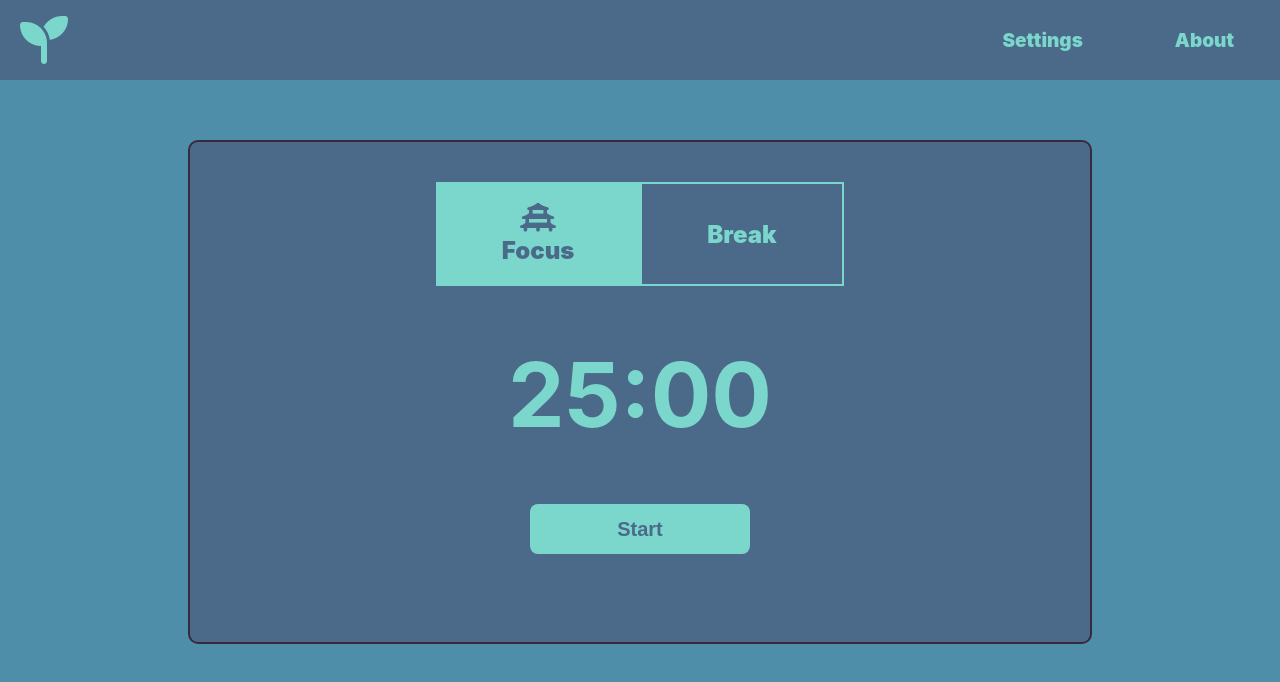
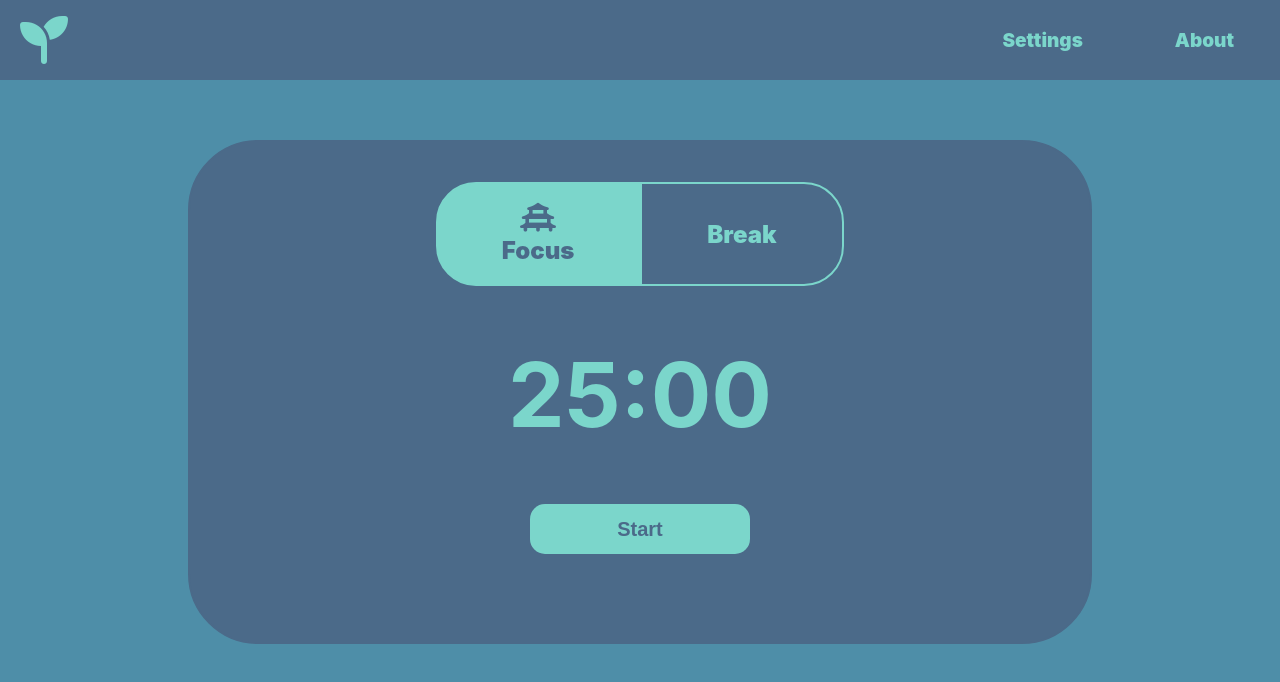
Before and after one commit to Vnnxy/Pomodoro, a React (Create React App) app: page / in a window 1280 px wide. Shown: the top 682 px of the page. Built offline with nearby package versions, Linux system fonts and the light colour scheme.

Commit message:
Design changes

```diff
--- a/src/App.js
+++ b/src/App.js
@@ -29,11 +29,6 @@ const handleSettingsOpener = ()  =>{
   toogleSettingsOpen(!settingsOpen);
 }
 
-
-const changeMode = (event) =>{
-  setMode(event.target.value);
-}
-
 const settingProps = {
   settingsOpen:settingsOpen,
   workMinutes : workMinutes,
@@ -61,7 +56,7 @@ return (
       <NavMenu handleSettingsOpener= {handleSettingsOpener} ref={ref2}/>
       <SettingsMenu {...settingProps} ref={ref1}/>
 
-      <Timer min={currentTime} mode={currentMode} setMode={setMode} changeMode={changeMode}/>
+      <Timer min={currentTime} mode={currentMode} setMode={setMode}/>
   </div>
 );
 
--- a/src/Components/ModeSelector.js
+++ b/src/Components/ModeSelector.js
@@ -1,16 +1,29 @@
 import '../Styles/ModeSelectorStyles.css'
 
-const ModeSelector = ({changeMode}) =>{
+const ModeSelector = ({setBreakChecked, setFocusChecked, focusIsChecked, breakIsChecked, setMode}) =>{
+
+    const handleModeAndCheck = (event) =>{
+        setMode(event.target.value)
+        if(event.target.value === "FOCUS"){
+            setBreakChecked(false)
+            setFocusChecked(true)
+        }
+        else{
+            setBreakChecked(true)
+            setFocusChecked(false)
+        }
+    }
+
     return(
         <div className="mode-wrapper">
             <label for="input-focus" id="label-focus">
-            <input value="FOCUS" id="input-focus"type="radio" name="choice-radio" onChange={changeMode} defaultChecked="checked"/>
+            <input value="FOCUS" id="input-focus"type="radio" name="choice-radio" onChange={handleModeAndCheck} checked={focusIsChecked}/>
             <div className="focus box">
                 <span>Focus</span>
             </div>
             </label>
             <label for="input-break" id="label-break">
-            <input value="BREAK" id="input-break"type="radio" name="choice-radio" onChange={changeMode}/>
+            <input value="BREAK" id="input-break"type="radio" name="choice-radio" onChange={handleModeAndCheck} checked={breakIsChecked}/>
             <div className="break box">
                 <span>Break</span>
             </div>
--- a/src/Components/SettingsMenu.js
+++ b/src/Components/SettingsMenu.js
@@ -48,14 +48,14 @@ const TimeMenu = ({workMinutes, breakMinutes, handleBreakMinChange, handleWorkMi
                 <h1 className='title-submenu'>Time:</h1>
             </div>
             <div className='sub-menu-section'>
-                <h2>Focus Time:</h2>
+                <h2>Focus:</h2>
                 <span>
                     <input type='number'defaultValue={workMinutes} onChange={handleWorkMinChange} placeholder='Focus mode duration' className='balloon' min='1'/>
                     <label for="Minutes">Minutes</label>
                 </span>
             </div>
             <div className='sub-menu-section'>
-                <h2>Break Time:</h2>
+                <h2>Break:</h2>
                 <span>
                     <input type='number'defaultValue={breakMinutes} onChange={handleBreakMinChange} placeholder='Break mode duration' className='balloon' min='1'/>
                     <label for="Minutes">Minutes</label>
--- a/src/Components/Timer.js
+++ b/src/Components/Timer.js
@@ -3,7 +3,7 @@ import ModeSelector from "./ModeSelector";
 
 import '../Styles/TimerStyles.css'
 
-const Timer = ({min, mode,setMode, changeMode}) =>{
+const Timer = ({min, mode,setMode}) =>{
     //The minutes that will change.
     var minutes = min;
     //The time that is displayed in the Timer
@@ -99,18 +99,25 @@ const Timer = ({min, mode,setMode, changeMode}) =>{
                     countdown(minutes-1, sec)
                 }
                 else{
-                    console.log("Time is Up")
                     //setFinish(true);
-                    if(mode==="FOCUS")
+                    if(mode==="FOCUS"){
                         setMode("BREAK")
-                    else
+                        setBreakChecked(true);
+                        setFocusChecked(false);
+                    }
+                    else{
                         setMode("FOCUS")
+                        setBreakChecked(false);
+                        setFocusChecked(true);
+                    }
                     countdown(min, 60)
                 }
             }
         }
         tick()
         }
+    const [focusIsChecked, setFocusChecked] = useState(true);
+    const [breakIsChecked, setBreakChecked] = useState(false);
 
     /**
      * Button handler for pausing, starting and resuming.
@@ -137,7 +144,7 @@ const Timer = ({min, mode,setMode, changeMode}) =>{
     return(
         <div className="main-container">
             <div className="mode-cont">
-                <ModeSelector changeMode={changeMode}/>
+                <ModeSelector setFocusChecked={setFocusChecked} setBreakChecked={setBreakChecked} focusIsChecked={focusIsChecked} breakIsChecked={breakIsChecked} setMode={setMode}/>
             </div>
             <div className="timer-container">
                 <div className="timestamp-cont">{time}</div>
--- a/src/Styles/ModeSelectorStyles.css
+++ b/src/Styles/ModeSelectorStyles.css
@@ -38,6 +38,15 @@
   border: 2px solid #7BD6CB;
 }
 
+.box.focus{
+  border-radius: 40px 0px 0px 40px;
+}
+.box.break{
+  border-radius: 0px 40px 40px 0px;
+}
+
+
+
 .box:active{
   transform: translateY(5px);
 }
--- a/src/Styles/SettingsMenuStyles.css
+++ b/src/Styles/SettingsMenuStyles.css
@@ -1,20 +1,26 @@
 
 .settings-menu{
   display:flex;
-    background-color:#b4c6bf;
+  background-color:#4B6A89;
   position: fixed;
   top:50px;
   width: 440px;
   margin: 0;
   margin-top: -2px;
   height:100%;
-    border: 1px solid #ccc;
-    box-shadow: 0 2px 4px rgba(0, 0, 0, 0.1);
+  border: 1px solid #382A3E;;
   z-index: 1000;
   flex-direction: column;
   left: 50%;
   transform: translateX( -50% );
 
+}
+
+.settings-menu h1{
+  padding: auto;
+  text-align: center;
+  font-weight: 900;
+  color: #7BD6CB;
 }
 
 hr{
@@ -23,13 +29,14 @@ hr{
   margin-bottom: 0.5em;
   margin-left: auto;
   margin-right: auto;
-  border-style: inset;
   border-width: 1px;
   width: 100%;
-
+  border-color: black;
 }
 
-
+.title-submenu{
+  margin-left: 25px;
+}
 
 .sub-menu{
   display: flex;
@@ -41,8 +48,8 @@ flex-wrap: wrap;
   width:100%;
 }
 
-.title-submenu{
-    margin-left: 25px;
+.sub-menu-section h2{
+  margin-left: 15px;
 }
 
 span{
@@ -64,7 +71,7 @@ span{
     outline: 0;
     text-indent: 60px;
     transition: all .3s ease-in-out;
-    background-color: #abbbbd;
+    background-color: #7BD6CB;
 
 
     &::-webkit-input-placeholder {
--- a/src/Styles/TimerStyles.css
+++ b/src/Styles/TimerStyles.css
@@ -5,8 +5,8 @@
     min-height: 500px;
     background-color: #4B6A89;
     flex-direction: column;
-    border: 2px solid #382A3E; /* Border width and color */
-    border-radius: 10px; /* Adjust the value to control the roundness of the corners */
+    border: 2px solid #4B6A89; /* Border width and color */
+    border-radius: 70px; /* Adjust the value to control the roundness of the corners */
     position: relative;
     margin: auto;
     margin-top: 60px;
@@ -40,7 +40,7 @@
     cursor: pointer;
     font-size: 20px;
     font-weight: 700;
-    border-radius: 8px;
+    border-radius: 15px;
     padding: 13px 23px;
     border: 0;
     transition: box-shadow 0.2s ease 0s, -ms-transform 0.1s ease 0s, -webkit-transform 0.1s ease 0s, transform 0.1s ease 0s;
```
Lines whose indentation alone changed are shown as unchanged.
